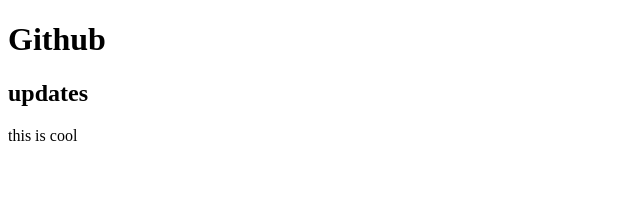
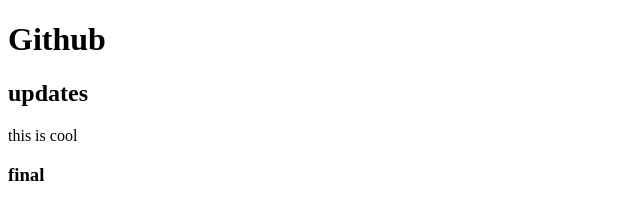
Before and after one commit to prisg/testing-git-and-github-one, a plain HTML site: page index.html in a window 1280 px wide. Shown: the full height of the page, 0-640 px from the left. Drawn offline with Linux system fonts and the light colour scheme.

Commit message:
updated h3

```diff
--- a/index.html
+++ b/index.html
@@ -11,7 +11,7 @@
     <h1>Github</h1>
     <h2>updates</h2>
     <p>this is cool</p>
-
+    <h3>final</h3>
 </body>
 
 </html>
```
